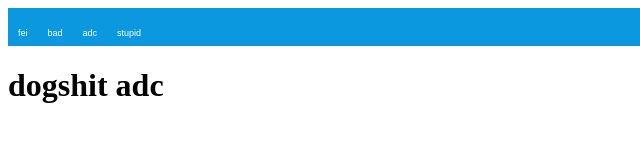
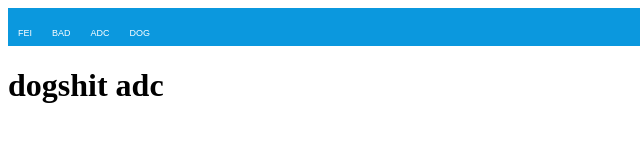
Before and after one commit to thirdku/websit, a website: page index.html in a window 1280 px wide. Shown: the full height of the page, 0-640 px from the left. Drawn offline with Linux system fonts and the light colour scheme.

Commit message:
Update index.html

```diff
--- a/index.html
+++ b/index.html
@@ -4,10 +4,10 @@
 <link rel="stylesheet" href="mystyle.css">
 </head>
      <nav>
-     <a id="fei" href="#">fei</a>
-     <a href="#">bad</a>
-     <a href="#">adc</a>
-     <a href="#">stupid</a>
+     <a id="fei" href="#"> FEI </a>
+     <a href="#">BAD</a>
+     <a href="#">ADC</a>
+     <a href="#">DOG</a>
     </nav>
 <body>
     <h1>dogshit adc</h1>
```
